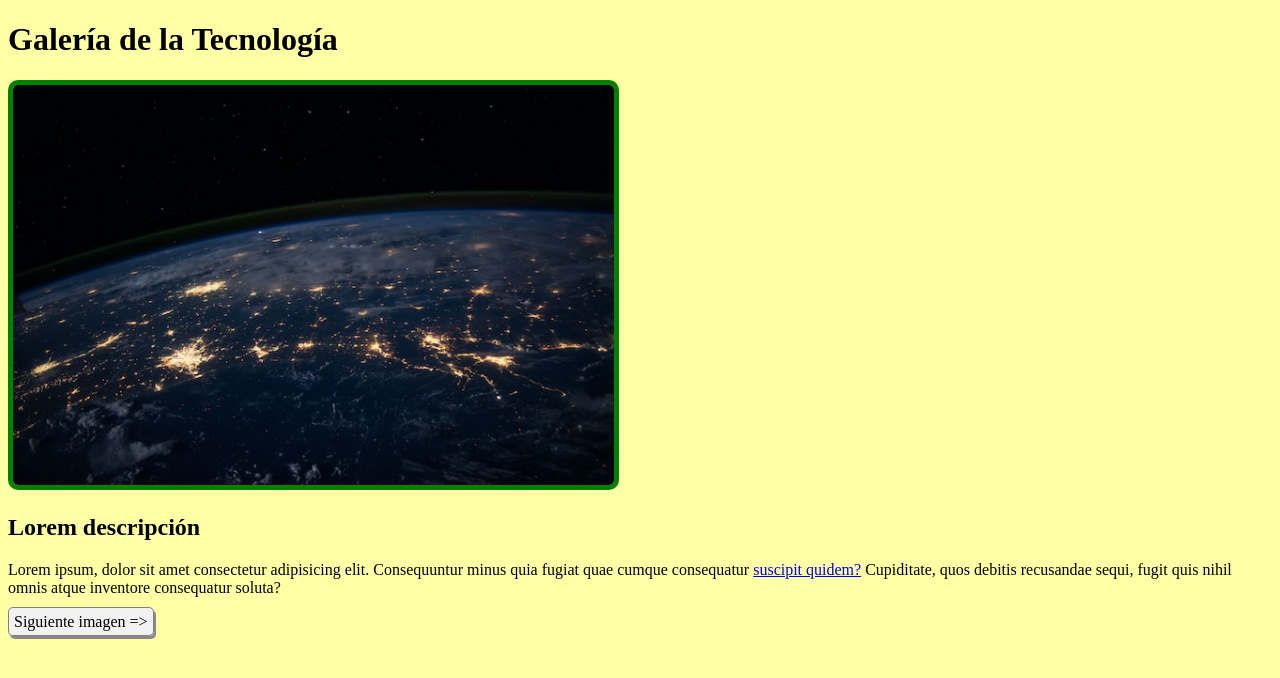
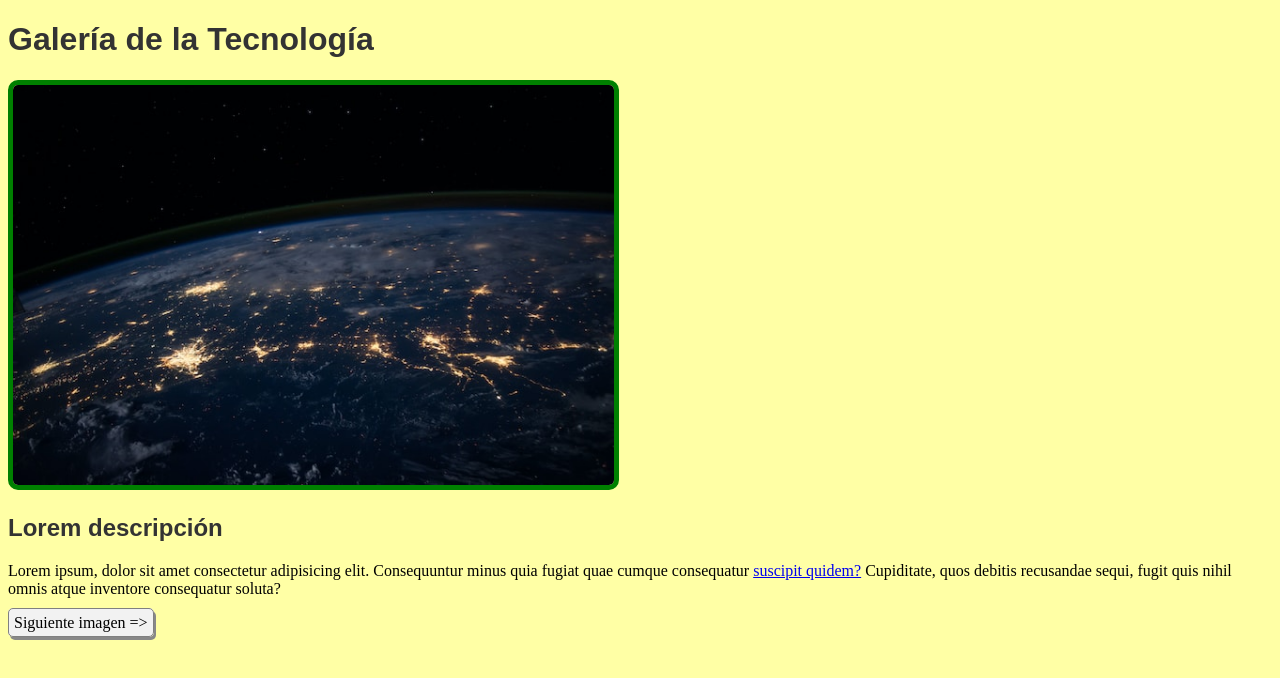
Before and after one commit to melissaoliveiras/trello, a plain HTML site: page page1.html in a window 1280 px wide. Drawn offline with Linux system fonts and the light colour scheme.

Commit message:
fuentes personalizadas

```diff
--- a/page1.html
+++ b/page1.html
@@ -9,9 +9,9 @@
 </head>
 
 <body>
-    <h1>Galería de la Tecnología</h1>
+    <h1 class="titulos">Galería de la Tecnología</h1>
     <img src="img1.jpg" alt="Imagen de la NASA" class="image"/>
-    <h2>Lorem descripción</h2>
+    <h2 class="titulos">Lorem descripción</h2>
     <p>Lorem ipsum, dolor sit amet consectetur adipisicing elit. Consequuntur minus quia fugiat quae cumque consequatur
         <a href="page2.html">suscipit quidem?</a> Cupiditate, quos debitis recusandae sequi, fugit quis nihil omnis atque inventore consequatur
         soluta?</p>
--- a/styles.css
+++ b/styles.css
@@ -17,3 +17,13 @@ body {
     border-radius: 5px;
     box-shadow: 2px 3px #888888;
 }
+
+.titulos {
+    font-family: 'Nombre de la Tipografia', sans-serif;
+    font-weight: bold;
+    color: #333;
+}
+
+p {
+    font-family: "Times New Roman", serif;
+}
```
Also changed, not shown: page2.html (+2 -2 lines).
